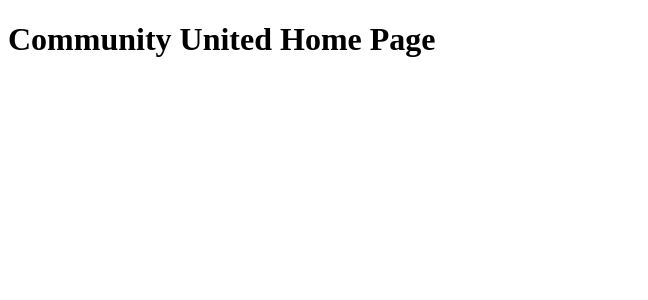
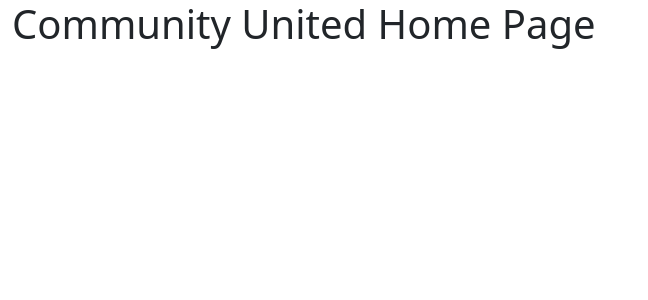
Before and after one commit to LizBaze/FinalProject, an Angular app in the folder ngCommunityUnited/: page / in a window 1280 px wide. Shown: the top 300 px of the page, without its empty margins (0-648 px from the left). Built offline with nearby package versions, Linux system fonts and the light colour scheme; no server answers.

Commit message:
Configure angular

```diff
--- a/ngCommunityUnited/package.json
+++ b/ngCommunityUnited/package.json
@@ -18,6 +18,7 @@
     "@angular/platform-browser": "^15.1.0",
     "@angular/platform-browser-dynamic": "^15.1.0",
     "@angular/router": "^15.1.0",
+    "bootstrap": "^5.2.3",
     "rxjs": "~7.8.0",
     "tslib": "^2.3.0",
     "zone.js": "~0.12.0"
--- a/ngCommunityUnited/src/app/app.component.html
+++ b/ngCommunityUnited/src/app/app.component.html
@@ -1 +1,4 @@
-<app-home></app-home>
+
+<div class="container-fluid">
+  <app-home></app-home>
+</div>
--- a/ngCommunityUnited/src/app/app.module.ts
+++ b/ngCommunityUnited/src/app/app.module.ts
@@ -4,6 +4,8 @@ import { BrowserModule } from '@angular/platform-browser';
 import { AppRoutingModule } from './app-routing.module';
 import { AppComponent } from './app.component';
 import { HomeComponent } from './components/home/home.component';
+import { HttpClientModule } from '@angular/common/http';
+import { FormsModule } from '@angular/forms';
 
 @NgModule({
   declarations: [
@@ -12,7 +14,9 @@ import { HomeComponent } from './components/home/home.component';
   ],
   imports: [
     BrowserModule,
-    AppRoutingModule
+    AppRoutingModule,
+    FormsModule,
+    HttpClientModule,
   ],
   providers: [],
   bootstrap: [AppComponent]
--- a/ngCommunityUnited/src/app/components/home/home.component.ts
+++ b/ngCommunityUnited/src/app/components/home/home.component.ts
@@ -1,10 +1,32 @@
-import { Component } from '@angular/core';
+import { AuthService } from './../../services/auth.service';
+import { Component, OnInit } from '@angular/core';
 
 @Component({
   selector: 'app-home',
   templateUrl: './home.component.html',
   styleUrls: ['./home.component.css']
 })
-export class HomeComponent {
+export class HomeComponent implements OnInit {
+
+  constructor(private auth: AuthService){};
+
+  ngOnInit(){
+    this.tempTestDeleteLater();  // FIXME: DELETE
+
+  };
+
+  //temporary function
+  tempTestDeleteLater(){
+   this.auth.login('john@email.com', 'wombat1').subscribe({
+    next: (data) => {
+      console.log('Logged In Success');
+      console.log(data);
+    },
+    error: (fail) => {
+      console.error('Error Authenticating login');
+      console.error(fail);
+    }
+   });
+  }
 
 }
--- a/ngCommunityUnited/src/app/services/auth.service.ts
+++ b/ngCommunityUnited/src/app/services/auth.service.ts
@@ -10,8 +10,7 @@ import { Buffer } from "buffer";
   providedIn: 'root'
 })
 export class AuthService {
- // Set port number to server's port
-//  private baseUrl = 'http://localhost:8089/';
+
  private url = environment.baseUrl;
 
  constructor(private http: HttpClient) {}
--- a/ngCommunityUnited/src/styles.css
+++ b/ngCommunityUnited/src/styles.css
@@ -1 +1 @@
-/* You can add global styles to this file, and also import other style files */
+@import "~bootstrap/dist/css/bootstrap.min.css";
```
Also changed, not shown: ngCommunityUnited/src/app/components/home/home.component.html (line endings or trailing spaces), 1 other file (tests, documents, lock files or other folders).
